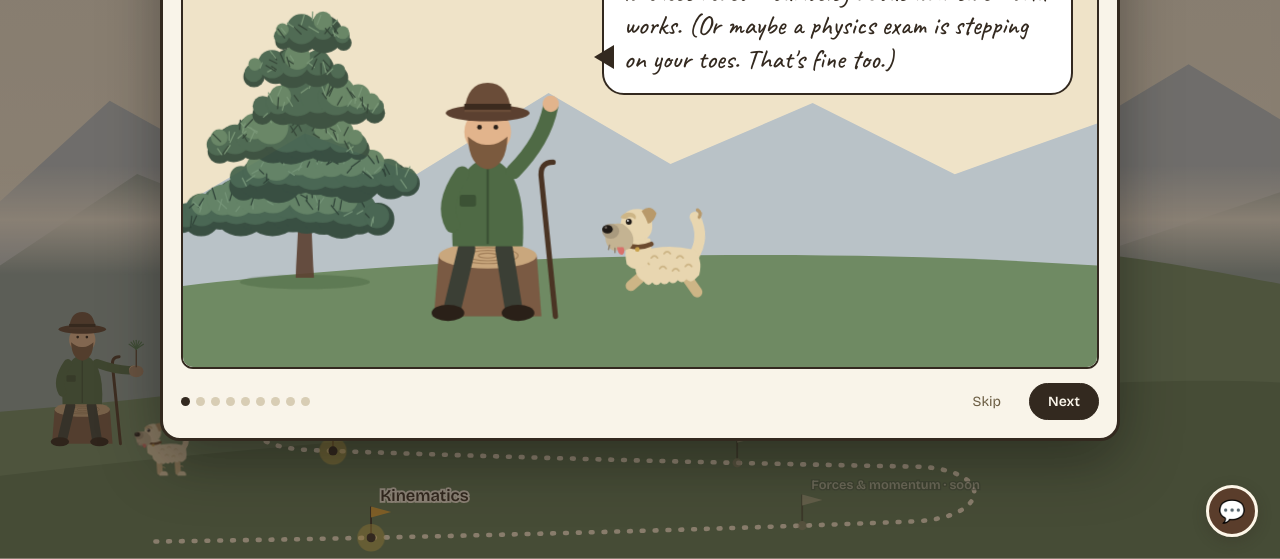
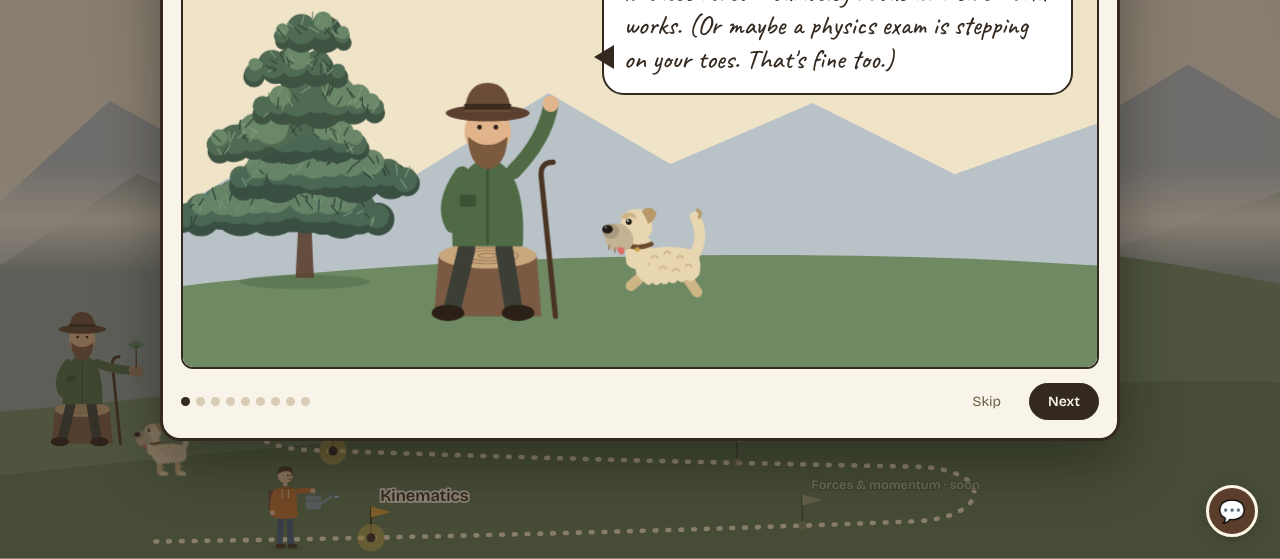
Before and after one commit to PashaGud/KEDR, a plain HTML site: page index.html in a window 1280 px wide. Shown: the part 241-800 px from the top of the page. Drawn offline with nearby package versions, Linux system fonts and the light colour scheme.

Commit message:
Home: a student with a watering can at the start of the trail, in front of Kinematics
Co-Authored-By: Claude Opus 5.5 <noreply@anthropic.com>
Claude-Session: https://claude.ai/code/session_01RFZb5k297HzTdKmnEs1ndK

```diff
--- a/home.js
+++ b/home.js
@@ -242,6 +242,41 @@ const IRBIS_HOME = [[150, 440, 300, 500], [300, 500, 430, 430], [430, 430, 600,
 const IRBIS_HOME_PHONE = [[760, 450, 900, 510], [900, 510, 1050, 440], [600, 520, 760, 450]];
 
 /* ---------- landscape ---------- */
+/* the student with a watering can, at the start of the trail (18.11.2026) */
+function student(g, x, y, s){
+  const st = el('g', { transform: `translate(${x} ${y}) scale(${s})` }, g);
+  el('ellipse', { cx: 2, cy: 2, rx: 34, ry: 5, fill: '#33291f', opacity: .18 }, st);                       // shadow
+  el('rect', { x: -33, y: -112, width: 14, height: 40, rx: 5, fill: '#6a4c38' }, st);                     // backpack
+  el('path', { d: 'M-8 -60 L-11 -6 M8 -60 L11 -6', stroke: '#3f5a7a', 'stroke-width': 12, 'stroke-linecap': 'round' }, st);   // jeans
+  el('ellipse', { cx: -9, cy: -2, rx: 10, ry: 4.5, fill: '#3b2e24' }, st); el('ellipse', { cx: 14, cy: -2, rx: 10, ry: 4.5, fill: '#3b2e24' }, st);
+  el('path', { d: 'M-21 -112 Q0 -124 21 -112 L25 -58 Q0 -51 -25 -58 Z', fill: '#c0712e' }, st);         // hoodie
+  el('path', { d: 'M-12 -118 Q0 -110 12 -118', stroke: '#9c5a24', 'stroke-width': 3, fill: 'none' }, st);  // hood edge
+  el('path', { d: 'M-6 -112 L-6 -96 M6 -112 L6 -96', stroke: '#f4ecdc', 'stroke-width': 1.6, 'stroke-linecap': 'round' }, st);  // strings
+  el('path', { d: 'M-19 -108 Q-26 -90 -25 -72', stroke: '#c0712e', 'stroke-width': 10, fill: 'none', 'stroke-linecap': 'round' }, st);  // left arm
+  el('circle', { cx: -25, cy: -67, r: 5, fill: '#e8c39e' }, st);
+  // watering can
+  const can = el('g', {}, st);
+  el('path', { d: 'M44 -100 Q55 -116 66 -100', stroke: '#5f7480', 'stroke-width': 4, fill: 'none' }, can);           // handle
+  el('rect', { x: 40, y: -100, width: 30, height: 26, rx: 4, fill: '#7f97a3' }, can);                                // body
+  el('rect', { x: 40, y: -92, width: 30, height: 4, fill: '#6a838f' }, can);
+  el('path', { d: 'M70 -84 L92 -100', stroke: '#7f97a3', 'stroke-width': 5, 'stroke-linecap': 'round' }, can);      // spout
+  el('ellipse', { cx: 94, cy: -101, rx: 3, ry: 6, fill: '#5f7480', transform: 'rotate(-35 94 -101)' }, can);         // rose
+  [0, .5, 1].forEach((d, i) => {                                                                                       // drops
+    const c = el('circle', { cx: 97 + i * 3, cy: -98, r: 2.2, fill: '#9cc3d5' }, can);
+    el('animate', { attributeName: 'cy', from: -98, to: -62, dur: '1.4s', begin: d + 's', repeatCount: 'indefinite' }, c);
+    el('animate', { attributeName: 'opacity', values: '0;1;0', dur: '1.4s', begin: d + 's', repeatCount: 'indefinite' }, c);
+  });
+  el('path', { d: 'M19 -108 Q36 -112 52 -110', stroke: '#c0712e', 'stroke-width': 10, fill: 'none', 'stroke-linecap': 'round' }, st);  // right arm to the handle
+  el('circle', { cx: 54, cy: -110, r: 5, fill: '#e8c39e' }, st);                                                         // hand on the handle
+  el('rect', { x: -4, y: -128, width: 8, height: 9, fill: '#e8c39e' }, st);                                              // neck
+  el('circle', { cx: 0, cy: -140, r: 15, fill: '#edc9a0' }, st);                                                        // head
+  el('path', { d: 'M-15 -141 Q-15 -160 2 -158 Q17 -157 15 -140 Q10 -150 0 -148 Q-9 -148 -15 -141 Z', fill: '#4a3424' }, st);  // hair
+  el('circle', { cx: 5, cy: -140, r: 1.7, fill: '#33291f' }, st); el('circle', { cx: 11, cy: -140, r: 1.7, fill: '#33291f' }, st);
+  el('path', { d: 'M5 -133 Q8.5 -130 12 -133', stroke: '#8a5a3e', 'stroke-width': 1.6, fill: 'none', 'stroke-linecap': 'round' }, st);  // smile
+  el('circle', { cx: 13, cy: -136, r: 2.6, fill: '#e9a98b', opacity: .6 }, st);                                         // cheek
+  return st;
+}
+
 function landscape(svg){
   svg.innerHTML = `<defs>
     <linearGradient id="h-sky" x1="0" y1="0" x2="0" y2="1"><stop offset="0" stop-color="#e9e1cf"/><stop offset=".6" stop-color="#f4ead6"/><stop offset="1" stop-color="#efe3c8"/></linearGradient>
@@ -325,6 +360,8 @@ window.KedrHome = function(ctx){
       el('path', { d: `M${CX-18} ${CY+2} Q${CX} ${CY-8} ${CX+18} ${CY+2}`, stroke: '#6a4c38', 'stroke-width': 4, fill: 'none' }, svg);
       el('text', { x: CX, y: CY + 34, 'text-anchor': 'middle', 'font-family': 'Caveat', 'font-size': 24, fill: '#f9f4e9' }, svg, 'a spot for your cedar');
     }
+    // the student with a watering can, in front of Kinematics (desktop serpentine only)
+    if (!PHONE) student(svg, 312, 848, .56);
     // forester at the start of the trail
     const fg = el('g', { class: 'hot' }, svg);
     forester(fg, 90, 735, planted ? 'wave' : 'offer', .72); archik(fg, 175, 770, .62);
--- a/index.html
+++ b/index.html
@@ -333,7 +333,7 @@ button{font:inherit;color:inherit;cursor:pointer}
 <div class="tip" id="tip"></div>
 
 <script src="course.js?v=20261118b"></script>
-<script src="home.js?v=20261118c"></script>
+<script src="home.js?v=20261118d"></script>
 <script src="feedback.js?v=20261118b"></script>
 <script>
 (function(){
```
